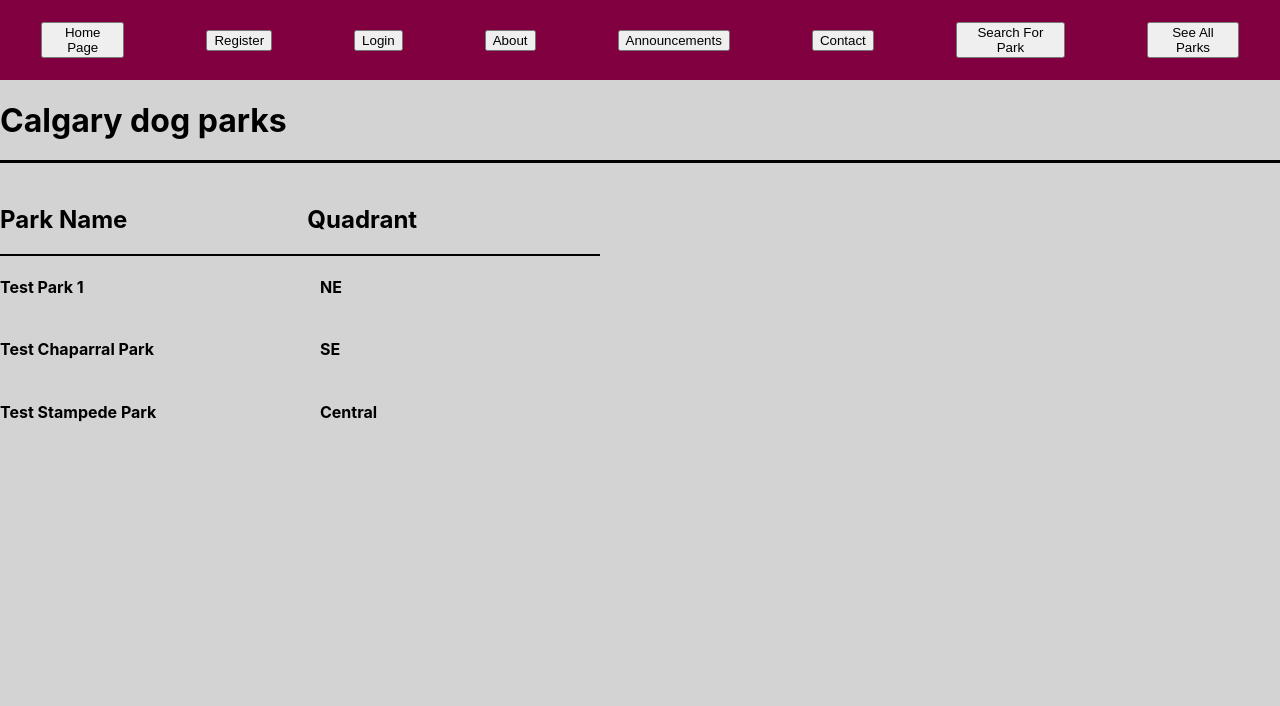
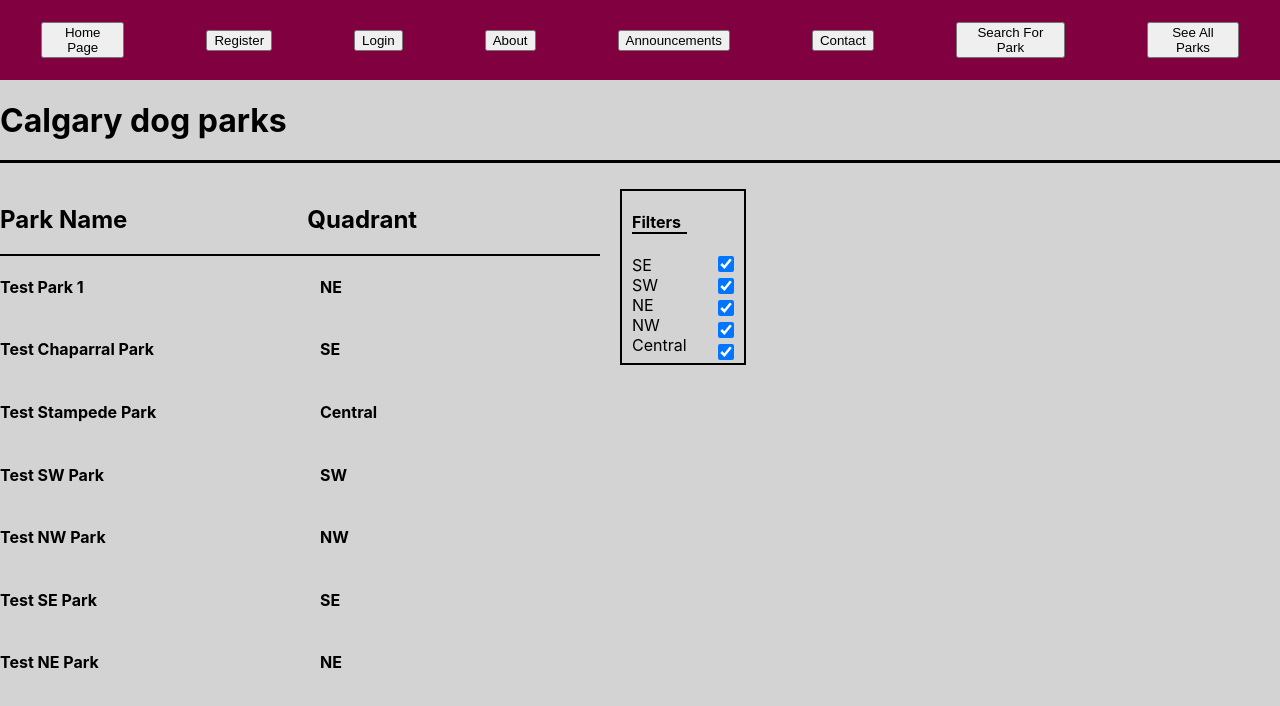
Before and after one commit to MuizMuhammad99/471DogPark, a React (Create React App) app in the folder my-app/: page /seeallparks in a window 1280 px wide. Shown: the top 706 px of the page. Built offline with nearby package versions, Linux system fonts and the light colour scheme.

Commit message:
Added park filtering by quadrant w/ test parks

```diff
--- a/my-app/src/pages/SeeAllParks.js
+++ b/my-app/src/pages/SeeAllParks.js
@@ -10,23 +10,91 @@ function Park(props) {
 }
 
 
+
+
 const SeeAllParks = () =>{
 
 	const [park, setParks] = useState([
 		{name: "Test Park 1", quadrant: "NE"},
 		{name: "Test Chaparral Park", quadrant: "SE"},
-		{name: "Test Stampede Park", quadrant: "Central"}
+		{name: "Test Stampede Park", quadrant: "Central"},
+		{name: "Test SW Park", quadrant: "SW"},
+		{name: "Test NW Park", quadrant: "NW"},
+		{name: "Test SE Park", quadrant: "SE"},
+		{name: "Test NE Park", quadrant: "NE"}
 	]);
 
+	const [allowSE, setAllowSE] = useState(true);
+	const [allowSW, setAllowSW] = useState(true);
+	const [allowNE, setAllowNE] = useState(true);
+	const [allowNW, setAllowNW] = useState(true);
+	const [allowCenter, setAllowCenter] = useState(true);
+
     return <div>
-    			<h1 className = "Title"> Calgary dog parks </h1>
-    			<div className = "Table-title">
-    				<h2>Park Name</h2>
-    				<h2>Quadrant</h2>
-    			</div>
-    			{park.map(park => (
-    				<Park name={park.name} quadrant={park.quadrant} />
-    			))}
+    		<h1 className = "Title"> Calgary dog parks </h1>
+    			<div className = "Menu-bar">
+	    			<div>
+		    			<div className = "Table-title">
+		    				<h2>Park Name</h2>
+		    				<h2>Quadrant</h2>
+		    			</div>
+		    			{park.map(park => {
+		    				if (allowSE && park.quadrant == "SE" || allowSW && park.quadrant == "SW"
+		    					|| allowNE && park.quadrant == "NE" || allowNW && park.quadrant == "NW"
+		    					|| allowCenter && park.quadrant == "Central")
+		    					return <Park name={park.name} quadrant={park.quadrant} />
+	    				})}
+	    			</div>
+	    			<div className = "Filter-box">
+
+	    				<div className = "Column">
+	    					<h4 className = "Filter-title">Filters</h4>
+	    					<label>SE</label>
+	    					<label>SW</label>
+	    					<label>NE</label>
+	    					<label>NW</label>
+	    					<label>Central</label>
+	    				</div>
+	    				<div className = "Column">
+
+	    					<h4 className = "Filler">filler</h4>
+			    			<input className = "Check-box"
+								name="SE"
+								type="checkbox"
+								defaultChecked = 'checked'
+								onChange={(e) => setAllowSE(e.currentTarget.checked)}/>
+
+
+			    			<input className = "Check-box"
+								name="SW"
+								type="checkbox"
+								defaultChecked = 'checked'
+								onChange={(e) => setAllowSW(e.currentTarget.checked)}/>
+
+
+			    			<input className = "Check-box"
+								name="NE"
+								type="checkbox"
+								defaultChecked = 'checked'
+								onChange={(e) => setAllowNE(e.currentTarget.checked)}/>
+
+
+			    			<input className = "Check-box"
+								name="NW"
+								type="checkbox"
+								defaultChecked = 'checked'
+								onChange={(e) => setAllowNW(e.currentTarget.checked)}/>
+
+
+			    			<input className = "Check-box"
+								name="Central"
+								type="checkbox"
+								defaultChecked = 'checked'
+								onChange={(e) => setAllowCenter(e.currentTarget.checked)}/>
+
+						</div>
+					</div>
+				</div>
     	   </div>
 
 };
```
